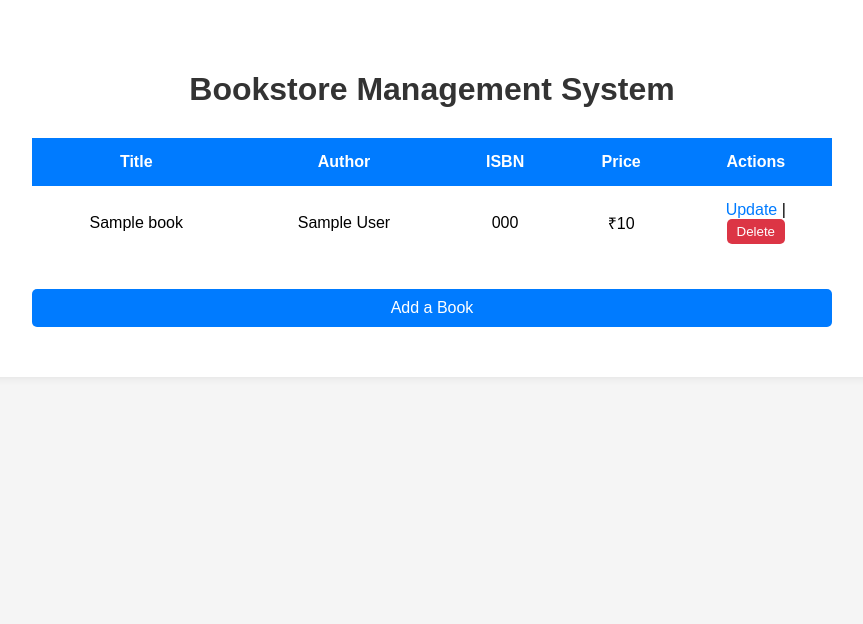
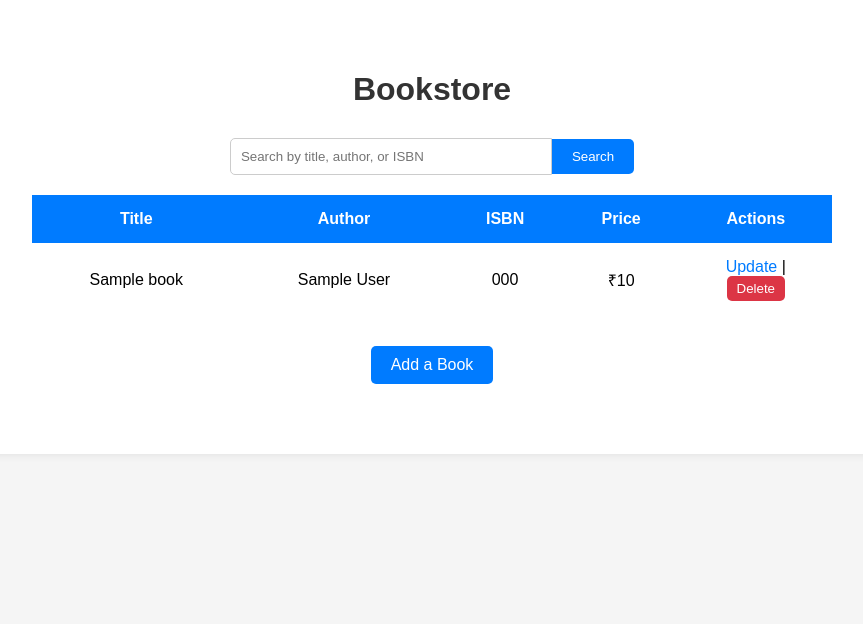
Before and after one commit to Devendra379/bookstore, a Flask app: page / in a window 1280 px wide. Shown: the top 624 px of the page, without its empty margins (208-1071 px from the left). Run offline with Flask 3, Linux system fonts and the light colour scheme; tables that the repository leaves empty or names only in its code hold one stand-in row (values such as "Sample post"); data that the repository does not hold is empty.

Commit message:
made the final changes

```diff
--- a/app.py
+++ b/app.py
@@ -18,17 +18,31 @@ def connect_to_database():
                            cursorclass=pymysql.cursors.DictCursor)
 
 # Route to display books
-@app.route('/')
+@app.route('/', methods=['GET', 'POST'])
 def index():
-    try:
-        connection = connect_to_database()
-        with connection.cursor() as cursor:
-            cursor.execute("SELECT * FROM books")
-            books = cursor.fetchall()
-        connection.close()
-        return render_template('index.html', books=books)
-    except Exception as e:
-        return f"An error occurred: {e}"
+    if request.method == 'POST':
+        search_query = request.form.get('search_query')
+        try:
+            connection = connect_to_database()
+            with connection.cursor() as cursor:
+                # Search for books by title, author, or ISBN
+                cursor.execute("SELECT * FROM books WHERE title LIKE %s OR author LIKE %s OR isbn LIKE %s",
+                               ('%' + search_query + '%', '%' + search_query + '%', '%' + search_query + '%'))
+                books = cursor.fetchall()
+            connection.close()
+            return render_template('index.html', books=books, search_query=search_query)
+        except Exception as e:
+            return f"An error occurred: {e}"
+    else:
+        try:
+            connection = connect_to_database()
+            with connection.cursor() as cursor:
+                cursor.execute("SELECT * FROM books")
+                books = cursor.fetchall()
+            connection.close()
+            return render_template('index.html', books=books, search_query='')
+        except Exception as e:
+            return f"An error occurred: {e}"
 
 # Route to add a new book
 @app.route('/add_book', methods=['GET', 'POST'])
--- a/static/styles.css
+++ b/static/styles.css
@@ -111,17 +111,15 @@ button:hover {
 /* Button styles */
 .add-book-btn {
     display: block;
-    margin: 0 auto; /* This will center the button horizontally */
+    width: fit-content;
+    margin: 20px auto;
     padding: 10px 20px;
     background-color: #007bff;
     color: #fff;
     text-decoration: none;
     border-radius: 5px;
     transition: background-color 0.3s ease;
-}
-
-.add-book-btn:hover {
-    background-color: #0056b3;
+    text-align: center; /* Center align the text */
 }
 
 /* Back button styles */
@@ -151,3 +149,32 @@ button:hover {
     bottom: 0;
     width: 100%;
 }
+
+/* Search form styles */
+.search-form {
+    margin-bottom: 20px;
+    display: flex;
+    justify-content: center; /* Center align horizontally */
+    align-items: center; /* Center align vertically */
+}
+
+.search-form input[type="text"] {
+    width: 300px;
+    padding: 10px;
+    border: 1px solid #ccc;
+    border-radius: 5px 0 0 5px;
+}
+
+.search-form button {
+    padding: 10px 20px;
+    background-color: #007bff;
+    color: #fff;
+    border: none;
+    border-radius: 0 5px 5px 0;
+    cursor: pointer;
+    transition: background-color 0.3s ease;
+}
+
+.search-form button:hover {
+    background-color: #0056b3;
+}
--- a/templates/index.html
+++ b/templates/index.html
@@ -3,12 +3,16 @@
 <head>
     <meta charset="UTF-8">
     <meta name="viewport" content="width=device-width, initial-scale=1.0">
-    <title>Bookstore Management System</title>
+    <title>Bookstore</title>
     <link rel="stylesheet" href="{{ url_for('static', filename='styles.css') }}">
 </head>
 <body>
     <div class="container">
-        <h1>Bookstore Management System</h1>
+        <h1>Bookstore</h1>
+        <form action="/" method="POST" class="search-form">
+            <input type="text" name="search_query" placeholder="Search by title, author, or ISBN" value="{{ search_query }}">
+            <button type="submit">Search</button>
+        </form>
         <table class="book-table">
             <thead>
                 <tr>
@@ -36,9 +40,7 @@
                 {% endfor %}
             </tbody>
         </table>
-        <div style="text-align: center;"> <!-- Center align the following link -->
-            <a href="/add_book" class="add-book-btn">Add a Book</a>
-        </div>
+        <a href="/add_book" class="add-book-btn">Add a Book</a>
     </div>
     <footer class="footer">
         Made by Devendra Kushwaha
```
